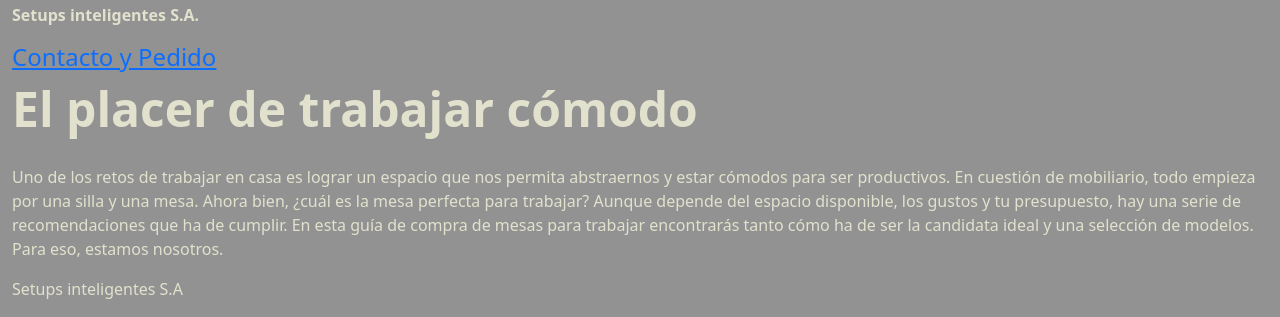
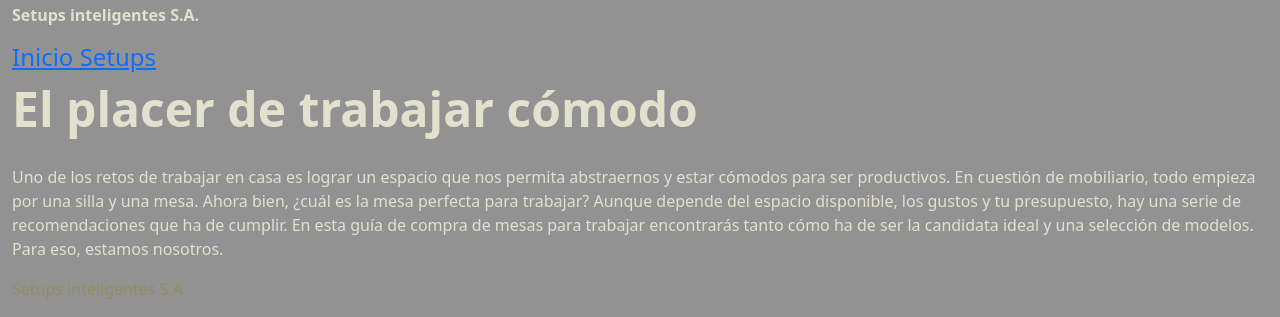
Before and after one commit to Zimi8/Setups-Inteligentes-, a plain HTML site: page Seccion/contacto.html in a window 1280 px wide. Shown: the part 1830-2147 px from the top of the page. Drawn offline with nearby package versions, Linux system fonts and the light colour scheme.

Commit message:
Cambios link Contacto

```diff
--- a/Seccion/contacto.html
+++ b/Seccion/contacto.html
@@ -153,12 +153,12 @@
             <nav>
             <h1 style="color: rgba(245, 245, 220, 0.801);" >Setups inteligentes</h1>
             <p style="color: rgba(245, 245, 220, 0.801);" ><strong>Setups inteligentes S.A.</strong></p>
-            <h4> <a href="./Seccion/contacto.html"> Contacto y Pedido</a>
+            <h4> <a href="../index.html"> Inicio Setups</a>
             </h4>
             <h1 style="color: rgba(245, 245, 220, 0.801);" class="footerSetH1">El placer de trabajar cómodo</h1>
             <p class="display-100" style="color: rgba(245, 245, 220, 0.801);" >Uno de los retos de trabajar en casa es lograr un espacio que nos permita abstraernos y estar cómodos para ser productivos. En cuestión de mobiliario, todo empieza por una silla y una mesa. Ahora bien, ¿cuál es la mesa perfecta para trabajar? Aunque depende del espacio disponible, los gustos y tu presupuesto, hay una serie de recomendaciones que ha de cumplir. En esta guía de compra de mesas para trabajar encontrarás tanto cómo ha de ser la candidata ideal y una selección de modelos.
             Para eso, estamos nosotros.</p>
-            <p style="color: rgba(245, 245, 220, 0.801);">Setups inteligentes S.A</p>
+            <p style="color: rgba(143, 143, 79, 0.801);">Setups inteligentes S.A</p>
             </figure>
           </nav>
           </div>
```
